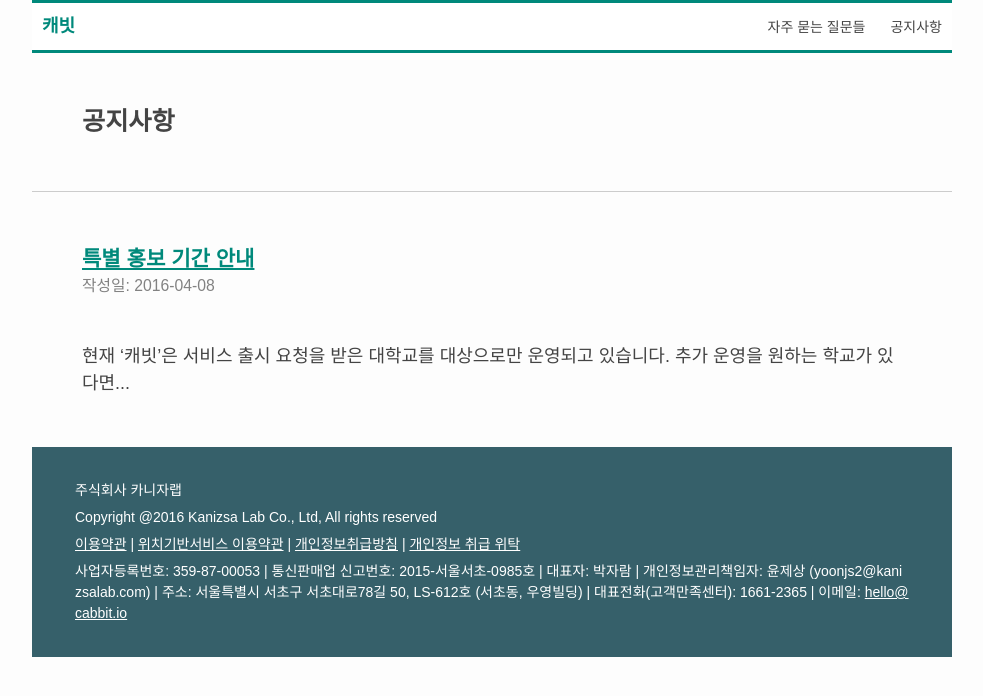
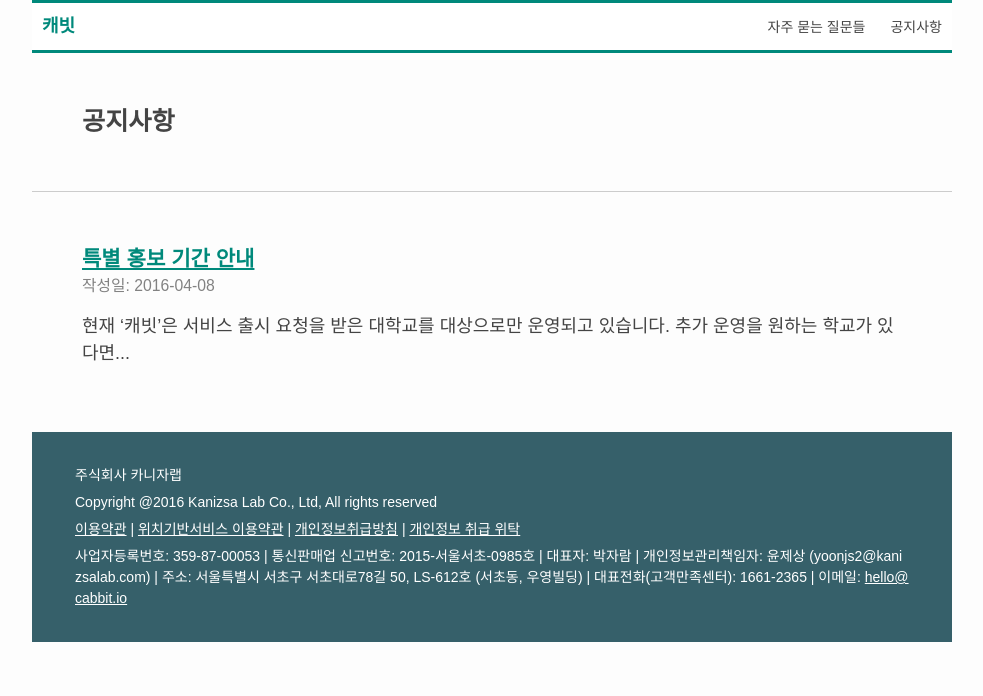
Before and after one commit to cabbit-kanizsalab/cabbit-kanizsalab.github.io, a Jekyll site: the page built from notice/index.html, in a window 1280 px wide. Shown: the top 696 px of the page, without its empty margins (148-1131 px from the left). Built offline with Jekyll 4.4.1, drawn with Linux system fonts in a browser that asks for light colours; comment, search, counter and statistics services are not loaded.

Commit message:
Fixed notice margin

```diff
--- a/notice/index.html
+++ b/notice/index.html
@@ -29,11 +29,9 @@
             <time datetime="{{ post.date | date_to_xmlschema }}" itemprop="datePublished">작성일: {{ post.date | date: "%Y-%m-%d" }}</time>
             {% if post.author %} • <span itemprop="author" itemscope itemtype="http://schema.org/Person"><span itemprop="name">{{ post.author }}</span></span>{% endif %}
           </p>
-        </div>
-      </div>
-      <div class="card-row">
-        <div class="card-column entry">
-          {{ post.content | strip_html | truncatewords: 15 }}
+          <p class="entry">
+            {{ post.content | strip_html | truncatewords: 15 }}
+          </p>
         </div>
       </div>
     </div>
```
